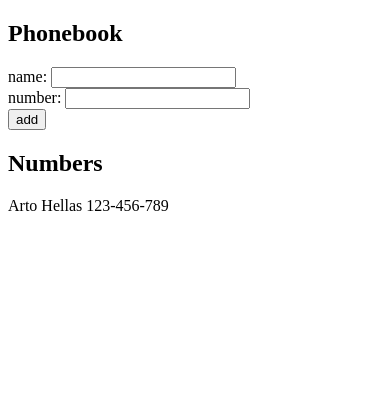
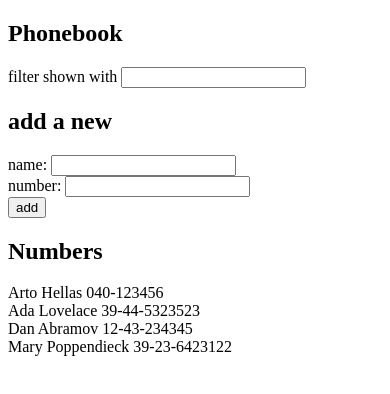
Before and after one commit to benjaminhonorio/fullstackopen-submissions, a React (Create React App) app in the folder part2/phonebook/: page / in a window 390 px wide. Shown: the top 394 px of the page. Built offline with nearby package versions, Linux system fonts and the light colour scheme.

Commit message:
Phonebook step4 done

```diff
--- a/part2/phonebook/src/App.js
+++ b/part2/phonebook/src/App.js
@@ -1,15 +1,27 @@
 import React, { useState } from "react";
 
 const App = () => {
-  const [persons, setPersons] = useState([{ name: "Arto Hellas", number:"123-456-789" }]);
+  const people = [
+    { name: "Arto Hellas", number: "040-123456", id: 1 },
+    { name: "Ada Lovelace", number: "39-44-5323523", id: 2 },
+    { name: "Dan Abramov", number: "12-43-234345", id: 3 },
+    { name: "Mary Poppendieck", number: "39-23-6423122", id: 4 },
+  ];
+
+  const [persons, setPersons] = useState(people); // people to be shown in the phonebook
+  const [allPeople, setAllPeople] = useState(people); // keeps all people including newly added
   const [newName, setNewName] = useState("");
   const [newNumber, setNewNumber] = useState("");
+  const [searchValue, setSearchValue] = useState("");
 
   const addNewPerson = (event) => {
     event.preventDefault();
-    persons.filter((person) => person.name === newName).length === 0
-      ? setPersons(persons.concat({ name: newName, number: newNumber }))
-      : alert(`${newName} is already added to phonebook`);
+    if (allPeople.filter((person) => person.name === newName).length === 0) {
+      setPersons(persons.concat({ name: newName, number: newNumber }));
+      setAllPeople(allPeople.concat({ name: newName, number: newNumber }));
+    } else {
+      alert(`${newName} is already added to phonebook`);
+    }
     setNewName("");
     setNewNumber("");
   };
@@ -22,24 +34,46 @@ const App = () => {
     setNewNumber(event.target.value);
   };
 
+  const handleSearch = (event) => {
+    const searchInput = event.target.value;
+    setSearchValue(searchInput);
+    let lookupText = new RegExp(searchInput, "i");
+    let filteredPeople = allPeople.filter((person) =>
+      lookupText.test(person.name)
+    );
+    filteredPeople.length !== 0 ? setPersons(filteredPeople) : setPersons([]);
+  };
+
   return (
     <div>
       <h2>Phonebook</h2>
+      <div>
+        filter shown with <input onChange={handleSearch} value={searchValue} />
+      </div>
+      <h2>add a new</h2>
       <form onSubmit={addNewPerson}>
         <div>
           name: <input onChange={handleName} value={newName} />
         </div>
         <div>
-          number: <input onChange={handleNumber} value={newNumber}/>
+          number: <input onChange={handleNumber} value={newNumber} />
         </div>
         <div>
           <button type="submit">add</button>
         </div>
       </form>
       <h2>Numbers</h2>
-      {persons.map((person) => {
-        return <div key={person.name}>{person.name} {person.number}</div>;
-      })}
+      {persons.length !== 0 ? (
+        persons.map((person) => {
+          return (
+            <div key={person.name}>
+              {person.name} {person.number}
+            </div>
+          );
+        })
+      ) : (
+        <div>No names found</div>
+      )}
     </div>
   );
 };
```
